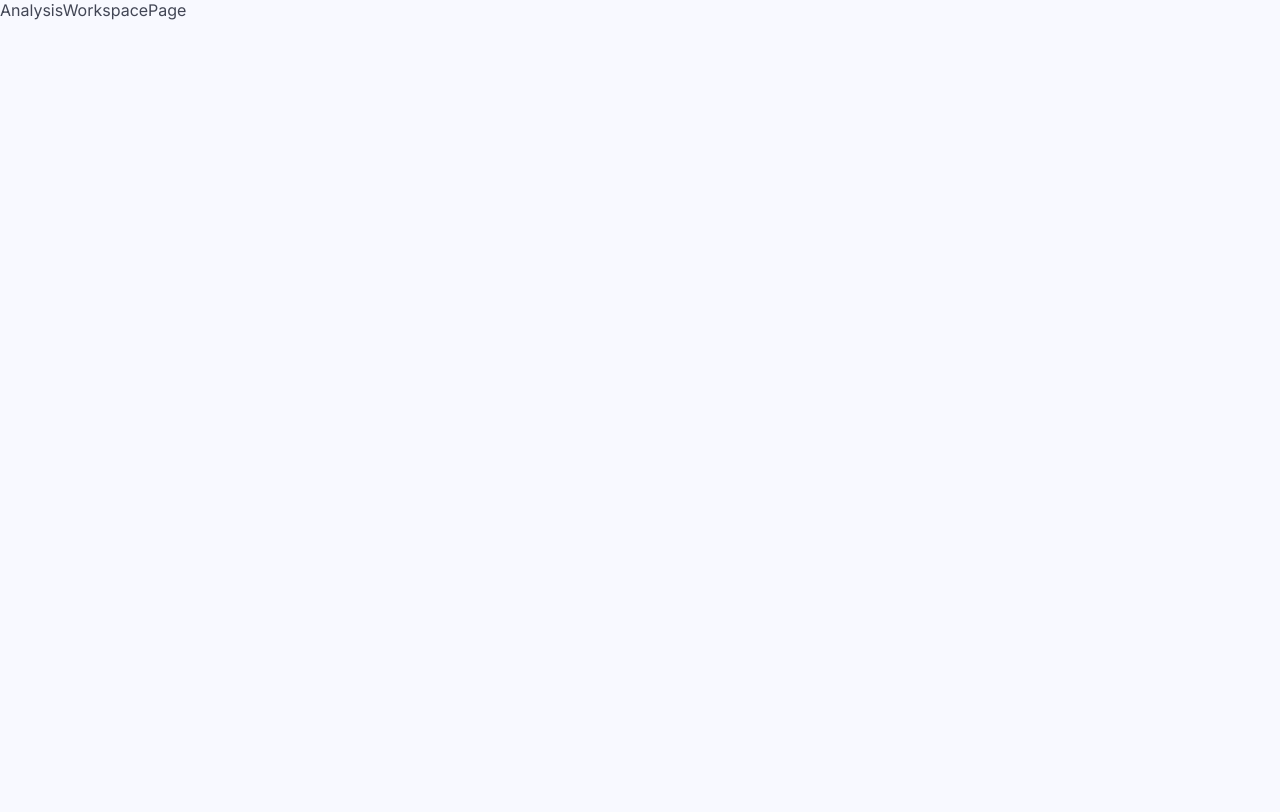
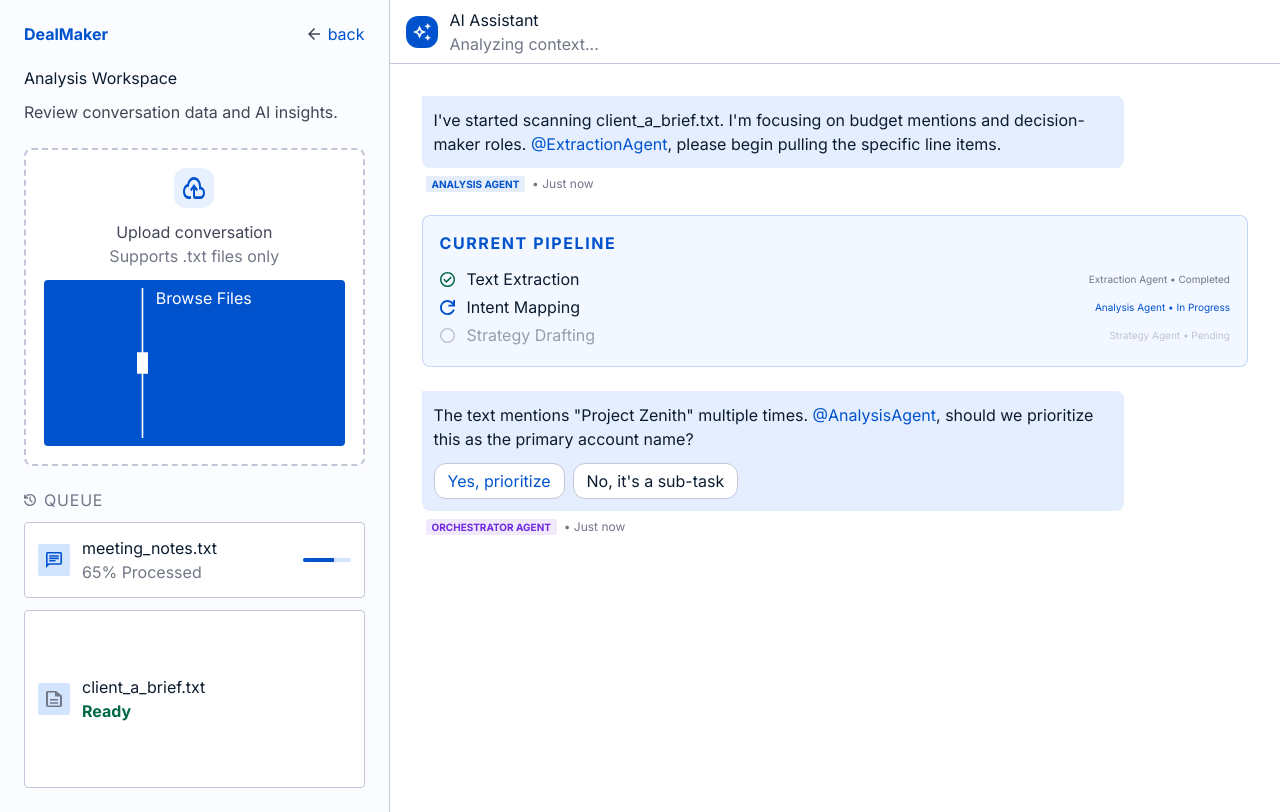
Before and after one commit to codekeng00/bbq-durian, a React (Vite) app in the folder web/: page /analysis-workspace in a window 1280 px wide. Built offline with nearby package versions, Linux system fonts and the light colour scheme.

Commit message:
Convert analysis workspace page to React

```diff
--- a/web/src/pages/AnalysisWorkspacePage.tsx
+++ b/web/src/pages/AnalysisWorkspacePage.tsx
@@ -1,3 +1,119 @@
+import { Link } from "react-router-dom";
+
 export default function AnalysisWorkspacePage() {
-  return <div>AnalysisWorkspacePage</div>;
+  return (
+    <main className="workspace">
+      <section className="workspace-left">
+        <header className="workspace-brand">
+          <strong>DealMaker</strong>
+          <Link className="workspace-back" to="/active-pipelines-susu">
+            <img src="/assets/workspace-back.svg" alt="" />
+            back
+          </Link>
+        </header>
+        <div className="workspace-intro">
+          <h1>Analysis Workspace</h1>
+          <p>Review conversation data and AI insights.</p>
+        </div>
+        <section className="upload-card">
+          <img src="/assets/workspace-upload.svg" alt="" />
+          <div>
+            <h2>Upload conversation</h2>
+            <p>Supports .txt files only</p>
+          </div>
+          <button className="browse-button">
+            <img src="/assets/workspace-plus.svg" alt="" />
+            Browse Files
+          </button>
+        </section>
+        <h2 className="queue-title">
+          <img src="/assets/workspace-queue.svg" alt="" />
+          QUEUE
+        </h2>
+        <div className="queue-list">
+          <article className="queue-item">
+            <div className="queue-file">
+              <img src="/assets/workspace-processing.svg" alt="" />
+              <div>
+                <span>meeting_notes.txt</span>
+                <small>65% Processed</small>
+              </div>
+            </div>
+            <span className="progress">
+              <i></i>
+            </span>
+          </article>
+          <article className="queue-item">
+            <div className="queue-file">
+              <img src="/assets/workspace-document.svg" alt="" />
+              <div>
+                <span>client_a_brief.txt</span>
+                <small className="ready">Ready</small>
+              </div>
+            </div>
+            <img src="/assets/workspace-ready.svg" width={12} alt="" />
+          </article>
+        </div>
+      </section>
+      <section className="workspace-chat">
+        <header className="assistant-header">
+          <img src="/assets/workspace-assistant.svg" alt="" />
+          <div>
+            <strong>AI Assistant</strong>
+            <small>Analyzing context...</small>
+          </div>
+        </header>
+        <div className="chat-feed">
+          <article>
+            <div className="ai-bubble">
+              I've started scanning client_a_brief.txt. I'm focusing on budget mentions and
+              decision-maker roles. <span style={{ color: "#0053cd" }}>@ExtractionAgent</span>,
+              please begin pulling the specific line items.
+            </div>
+            <p className="agent-meta">
+              <b>ANALYSIS AGENT</b> &nbsp;• Just now
+            </p>
+          </article>
+          <section className="pipeline-box">
+            <h3>CURRENT PIPELINE</h3>
+            <div className="pipeline-step">
+              <span>
+                <img src="/assets/workspace-complete.svg" alt="" />
+                Text Extraction
+              </span>
+              <small>Extraction Agent • Completed</small>
+            </div>
+            <div className="pipeline-step in-progress">
+              <span>
+                <img src="/assets/workspace-progress.svg" alt="" />
+                Intent Mapping
+              </span>
+              <small>Analysis Agent • In Progress</small>
+            </div>
+            <div className="pipeline-step pending">
+              <span>
+                <img src="/assets/workspace-pending.svg" alt="" />
+                Strategy Drafting
+              </span>
+              <small>Strategy Agent • Pending</small>
+            </div>
+          </section>
+          <article>
+            <div className="ai-bubble">
+              The text mentions "Project Zenith" multiple times.{" "}
+              <span style={{ color: "#0053cd" }}>@AnalysisAgent</span>, should we prioritize this
+              as the primary account name?
+              <div className="quick-actions">
+                <button>Yes, prioritize</button>
+                <button>No, it's a sub-task</button>
+              </div>
+            </div>
+            <p className="agent-meta">
+              <b className="purple">ORCHESTRATOR AGENT</b> &nbsp;• Just now
+            </p>
+          </article>
+        </div>
+      </section>
+    </main>
+  );
 }
```
